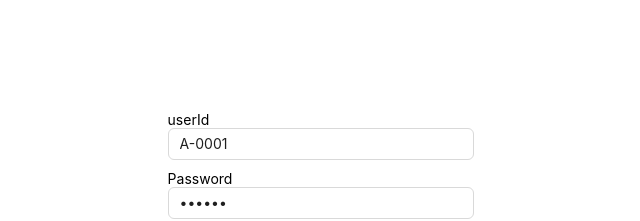
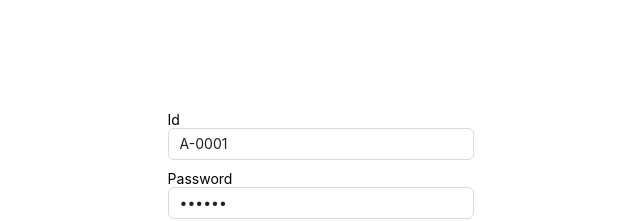
Before and after one commit to shalauddinahmedshipon/PH-UNIVERSITY-MANAGEMENT-CLIENT, a React (Vite) app: page /login in a window 1280 px wide. Shown: the part 214-435 px from the top of the page, without its empty margins (319-959 px from the left). Built offline with nearby package versions, Linux system fonts and the light colour scheme.

Commit message:
update login page by using react hook form

```diff
--- a/src/pages/Login.tsx
+++ b/src/pages/Login.tsx
@@ -54,7 +54,7 @@ try {
    <Row justify={"center"} align={"middle"} style={{height:"100vh"}}>
    <PHForm onSubmit={onSubmit} defaultValues={defaultValues}>
 
-    <PHInput type={"text"} name={"userId"} label={"userId"}/>
+    <PHInput type={"text"} name={"userId"} label={"Id"}/>
     <PHInput type={"password"} name={"password"} label={"Password"}/>
     <Button htmlType="submit">Login</Button>
 </PHForm>
```
Also changed, not shown: src/components/form/PHForm.tsx (line endings or trailing spaces).
